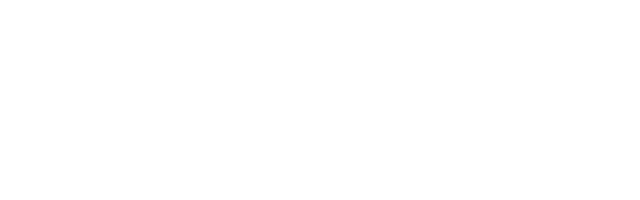
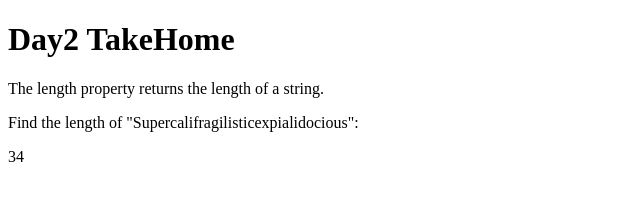
Before and after one commit to AbrilR/js-abril-pst, a plain HTML site: page Day2/TakeHome/index.html in a window 1280 px wide. Shown: the whole page, without its empty margins (0-640 px from the left). Drawn offline with Linux system fonts and the light colour scheme; files that its build step writes are made by us from their sources.

Commit message:
Day2 TakeHome

```diff
--- a/Day2/TakeHome/index.html
+++ b/Day2/TakeHome/index.html
@@ -13,7 +13,13 @@
 </head>
 <body>
 
+    <h1>Day2 TakeHome</h1>
 
+    <p>The length property returns the length of a string.</p>
+
+    <p>Find the length of "Supercalifragilisticexpialidocious":</p>
+
+    <p id="demo"></p>
 
 </body>
 </html>
--- a/Day2/TakeHome/js/main.js
+++ b/Day2/TakeHome/js/main.js
@@ -0,0 +1,4 @@
+let text = "Supercalifragilisticexpialidocious";
+let length = text.length;
+
+document.getElementById("demo").innerHTML = length;
```
